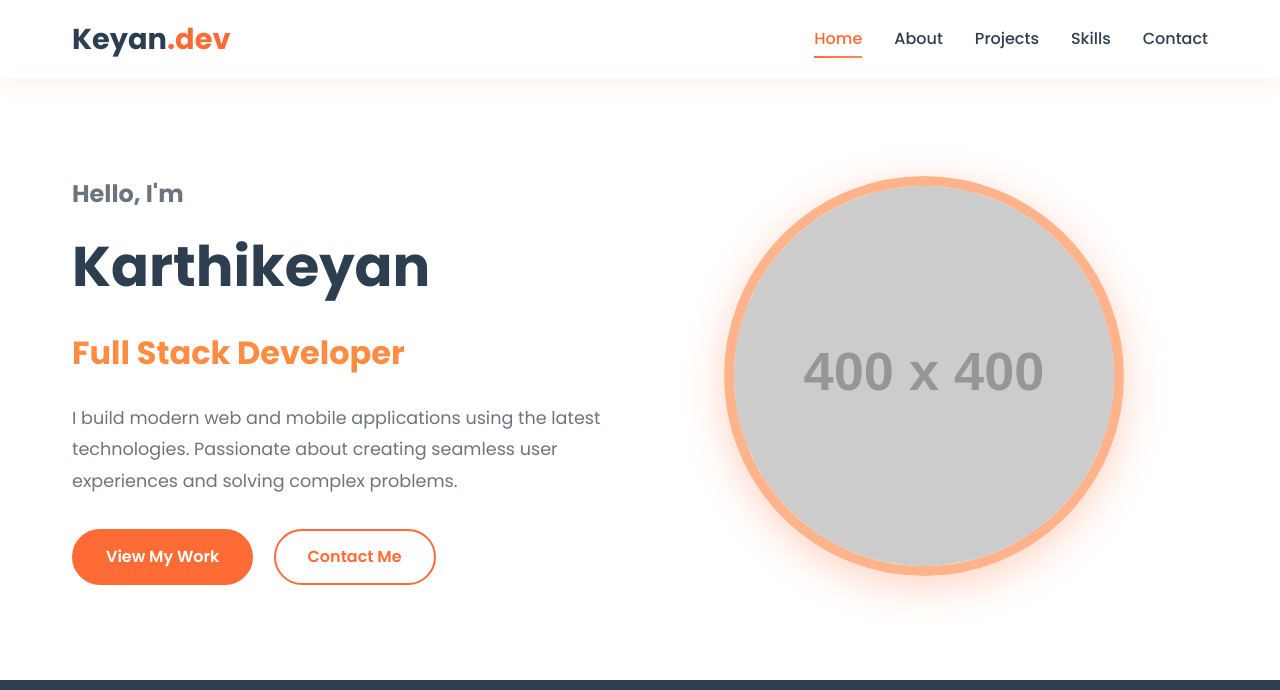
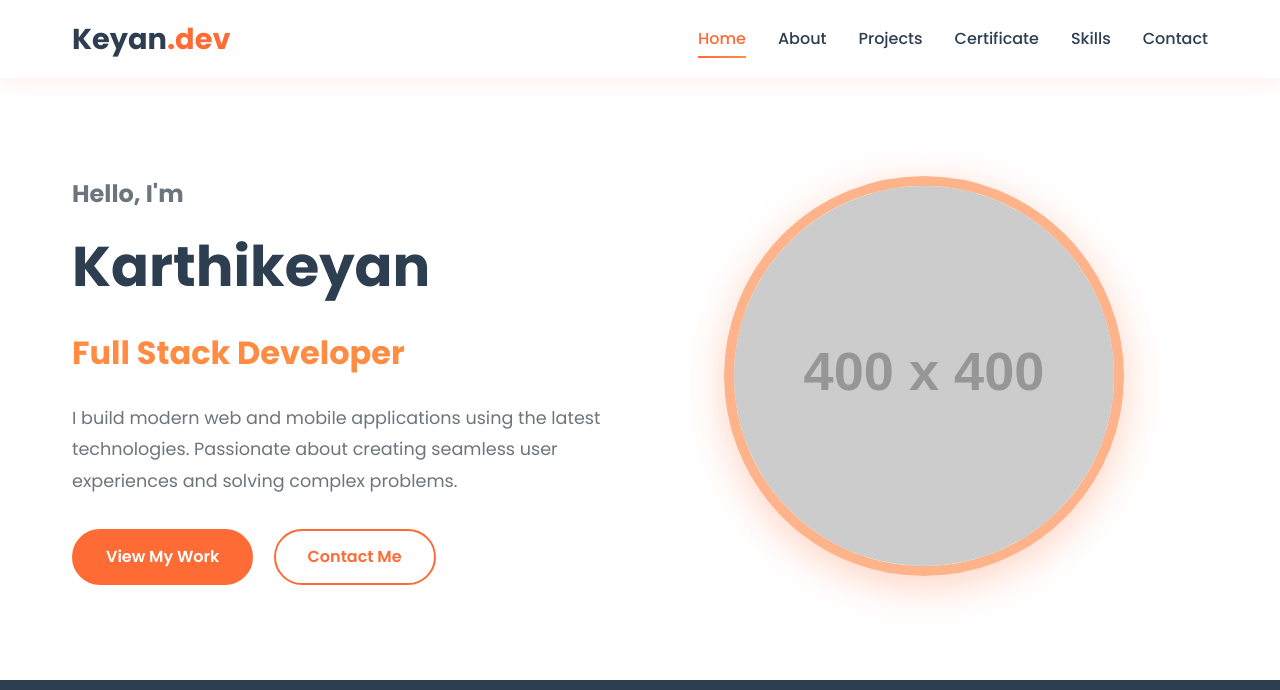
Before and after one commit to KarthikeyanS2006/karthikeyans2006.github.io, a plain HTML site: page index.html in a window 1280 px wide. Shown: the top 690 px of the page. Drawn offline with Linux system fonts and the light colour scheme; no server answers; placeholder pictures from the web are drawn by us.

```diff
--- a/index.html
+++ b/index.html
@@ -16,6 +16,7 @@
                 <li><a href="#/" class="nav-link">Home</a></li>
                 <li><a href="#/about" class="nav-link">About</a></li>
                 <li><a href="#/projects" class="nav-link">Projects</a></li>
+                <li><a href="#/Certificate" class="nav-link">Certificate</a></li>
                 <li><a href="#/skills" class="nav-link">Skills</a></li>
                 <li><a href="#/contact" class="nav-link">Contact</a></li>
             </ul>
```
